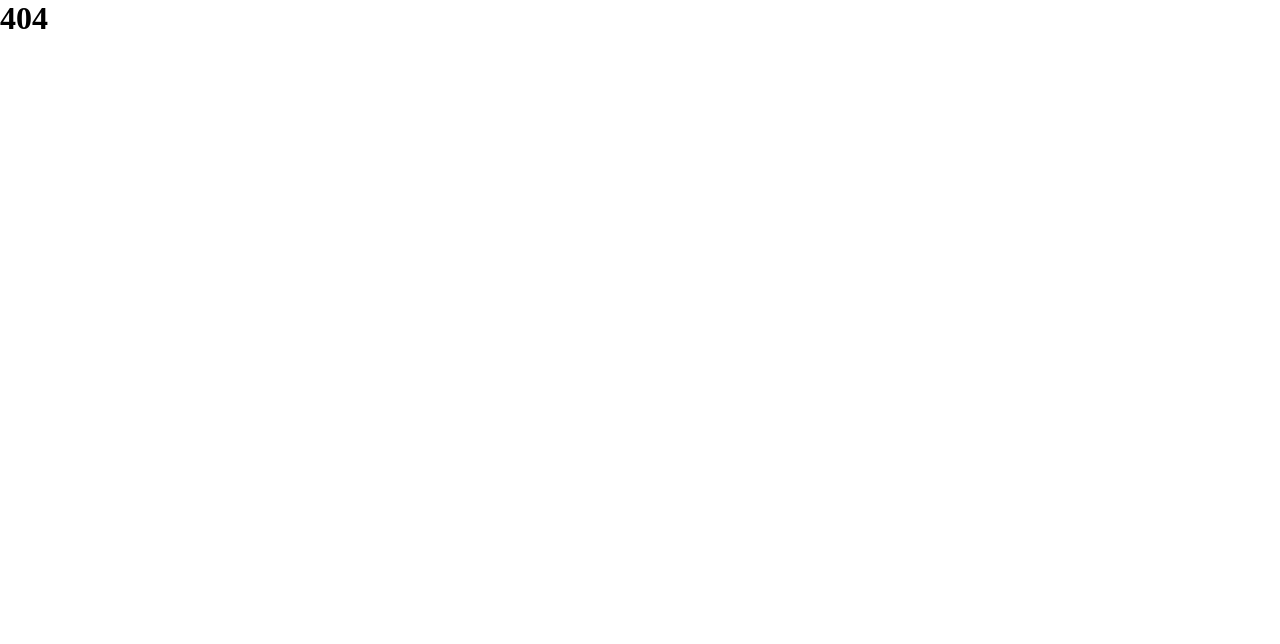
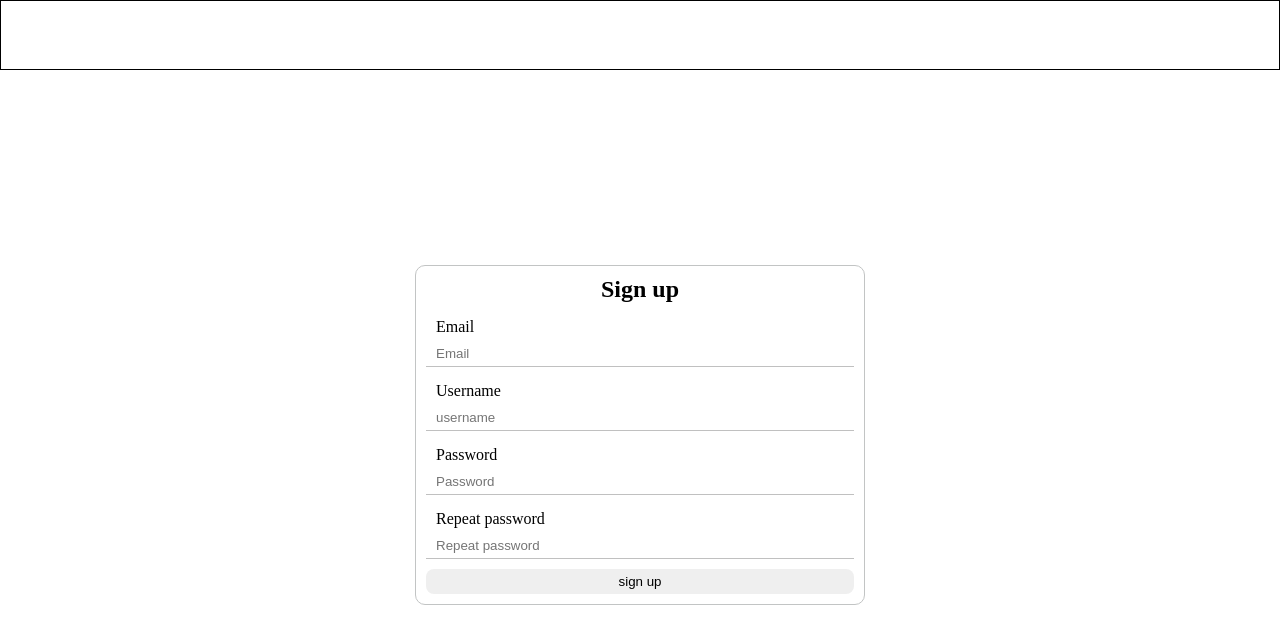
Before and after one commit to Serbin-Executive/Serbin-Executive.github.io, a React (Create React App) app: page /signup in a window 1280 px wide. Shown: the top 644 px of the page. Built offline with nearby package versions, Linux system fonts and the light colour scheme.

Commit message:
sign in page and sign up page

```diff
--- a/src/components/App/App.tsx
+++ b/src/components/App/App.tsx
@@ -1,5 +1,6 @@
 import { RouterProvider } from 'react-router-dom';
 import Router from '../../router';
+import './ui.css';
 import './style.css';
 
 function App() {
--- /dev/null
+++ b/src/components/App/ui.css
@@ -0,0 +1,35 @@
+.auth-form {
+    display: flex;
+    flex-direction: column;
+    width: 450px;
+    padding: 10px;
+    border: 1px solid #c2c4c4;
+    border-radius: 10px;
+}
+
+.auth-title {
+    margin-bottom: 10px;
+    text-align: center;
+}
+
+.auth-label {
+    padding: 5px 10px 5px 10px;
+}
+
+.auth-input {
+    margin-bottom: 10px;
+    outline: none;
+    border: none;
+    padding: 5px 10px 5px 10px;
+    border-bottom: 1px solid silver;
+}
+
+.auth-input:focus {
+    border-color: #8d8f8f;
+}
+
+.auth-button {
+    padding: 5px;
+    border: none;
+    border-radius: 8px;
+}
--- a/src/components/ProtectedRoute/index.tsx
+++ b/src/components/ProtectedRoute/index.tsx
@@ -13,7 +13,7 @@ export const ProtectedRoute = ({
     const isLoggedIn = useAppSelector((state) => state.user.isLoggedIn);
 
     if (!isLoggedIn) {
-        return <Navigate to={paths.AUTH.path} />;
+        return <Navigate to={paths.SIGNIN.path} />;
     }
 
     return children;
--- /dev/null
+++ b/src/components/SignIn/index.tsx
@@ -0,0 +1,15 @@
+import { ReactElement } from "react";
+
+
+const SignIn = (): ReactElement => {
+    return <form className="auth-form">
+        <h2 className="auth-title">Sign in</h2>
+        <p className="auth-label">Email</p>
+        <input type="email" placeholder="Email" className="auth-input" />
+        <p className="auth-label">Password</p>
+        <input type="password" placeholder="Password" className="auth-input" />
+        <button className="auth-button">sign in</button>
+    </form>;
+};
+
+export default SignIn;
--- /dev/null
+++ b/src/components/SignUp/index.tsx
@@ -0,0 +1,19 @@
+import { ReactElement } from "react";
+
+
+const SignUp = (): ReactElement => {
+    return <form className="auth-form">
+        <h2 className="auth-title">Sign up</h2>
+        <p className="auth-label">Email</p>
+        <input type="email" placeholder="Email" className="auth-input" />
+        <p className="auth-label">Username</p>
+        <input type="email" placeholder="username" className="auth-input" />
+        <p className="auth-label">Password</p>
+        <input type="password" placeholder="Password" className="auth-input" />
+        <p className="auth-label">Repeat password</p>
+        <input type="password" placeholder="Repeat password" className="auth-input" />
+        <button className="auth-button">sign up</button>
+    </form>;
+};
+
+export default SignUp;
--- a/src/pages/Auth/index.tsx
+++ /dev/null
@@ -1,12 +0,0 @@
-import { ReactElement } from "react";
-import DefaultLayout from "../../layouts/Default";
-
-const AuthPage = (): ReactElement => {
-    return (
-        <DefaultLayout>
-            <h1>Auth page</h1>
-        </DefaultLayout>
-    );
-};
-
-export default AuthPage;
--- /dev/null
+++ b/src/pages/SignIn/index.tsx
@@ -0,0 +1,15 @@
+import { ReactElement } from "react";
+import DefaultLayout from "../../layouts/Default";
+import SignIn from "../../components/SignIn";
+import './style.css'
+const SigninPage = (): ReactElement => {
+    return (
+        <DefaultLayout>
+            <div className="auth-container" >
+                <SignIn></SignIn>
+            </div>
+        </DefaultLayout>
+    );
+};
+
+export default SigninPage;
--- /dev/null
+++ b/src/pages/SignIn/style.css
@@ -0,0 +1,7 @@
+.auth-container {
+    display: flex;
+    width: 100%;
+    height: 100%;
+    justify-content: center;
+    align-items: center;
+}
--- /dev/null
+++ b/src/pages/SignUp/index.tsx
@@ -0,0 +1,15 @@
+import { ReactElement } from "react";
+import DefaultLayout from "../../layouts/Default";
+import SignUp from "../../components/SignUp";
+
+const SignupPage = (): ReactElement => {
+    return (
+        <DefaultLayout>
+            <div className="auth-container">
+                <SignUp></SignUp>
+            </div>
+        </DefaultLayout>
+    );
+};
+
+export default SignupPage;
--- a/src/router/routes.tsx
+++ b/src/router/routes.tsx
@@ -5,7 +5,10 @@ import CoursePage from "../pages/Course";
 import LessonPage from "../pages/Lesson";
 import ProfilePage from "../pages/Profile";
 import NotFoundPage from "../pages/NotFound";
-import AuthPage from "../pages/Auth";
+// import AuthPage from "../pages/SignIn";
+import SignInPage from "../pages/SignIn"
+import SignUpPage from "../pages/SignUp";
+import path from "path";
 
 export const paths = {
     LANDING: {
@@ -13,10 +16,21 @@ export const paths = {
         path: "/",
         label: "Landing",
     },
-    AUTH: {
-        id: "Auth",
-        path: "/auth",
-        label: "Auth",
+    // AUTH: {
+    //     id: "Auth",
+    //     path: "/auth",
+    //     label: "Auth",
+    // },
+
+    SIGNIN: {
+        id: 'Signin',
+        path: '/signin',
+        label: "Signin",
+    },
+    SIGNUP: {
+        id: 'Signup',
+        path: '/signup',
+        label: "Signup",
     },
     HOME: {
         id: "Home",
@@ -54,9 +68,13 @@ const routes: RouteObject[] = [
         ...paths.HOME,
         element: <HomePage />,
     },
+    // {
+    //     ...paths.AUTH,
+    //     element: <AuthPage />
+    // },
     {
-        ...paths.AUTH,
-        element: <AuthPage />
+        ...paths.SIGNIN,
+        element: <SignInPage />
     },
     {
         ...paths.PROFILE,
@@ -74,6 +92,10 @@ const routes: RouteObject[] = [
         ...paths.NOT_FOUND,
         element: <NotFoundPage />,
     },
+    {
+        ...paths.SIGNUP,
+        element: <SignUpPage />
+    }
 ];
 
 export default routes;
```
Also changed, not shown: src/components/SignIn/style.css (added), src/components/SignUp/style.css (added).
